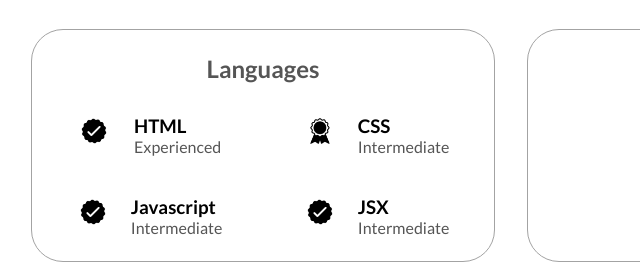
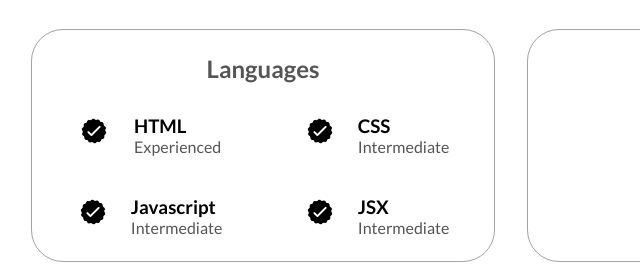
Before and after one commit to logtang/portfolio-build, a plain HTML site: page index.html in a window 1280 px wide. Shown: the part 1674-1938 px from the top of the page, 129-769 px from the left. Drawn offline with Linux system fonts and the light colour scheme.

Commit message:
Asset issue again

```diff
--- a/index.html
+++ b/index.html
@@ -97,7 +97,7 @@
                             </div>
                         </article>
                         <article>
-                            <img src="./Assets/experience.png" alt="Experience icon" class="icon">
+                            <img src="./Assets/checkmark.png" alt="Experience icon" class="icon">
                             <div>
                                 <h3>CSS</h3>
                                 <p>Intermediate</p>
```
